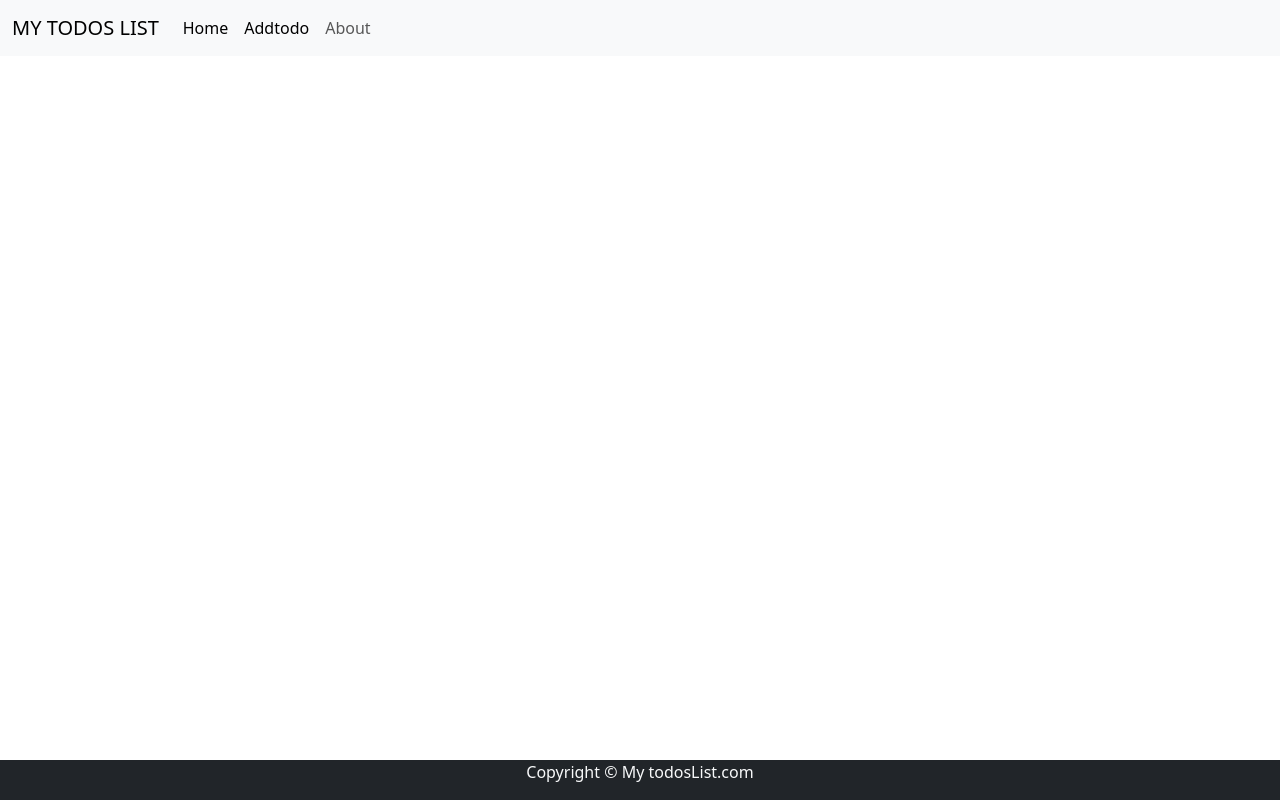
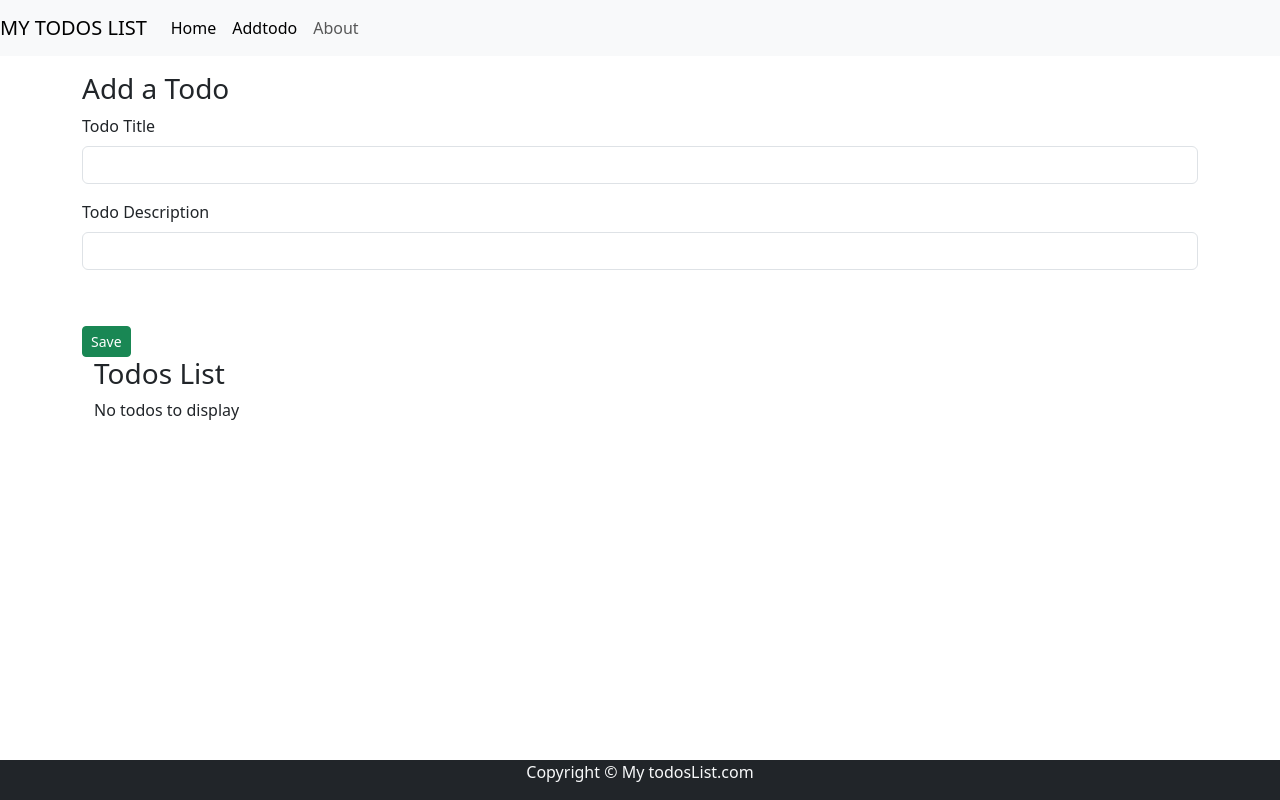
Before and after one commit to Harsh-ux-del/alpha, a React (Create React App) app: page /addtodo in a window 1280 px wide. Built offline with nearby package versions, Linux system fonts and the light colour scheme.

Commit message:
Again updated

```diff
--- a/src/App.js
+++ b/src/App.js
@@ -1,23 +1,25 @@
 
-import './App.css';
+import "./App.css";
 import Header from "./MyComponents/Header";
-import { Footer } from './MyComponents/Footer';
-import  About  from './MyComponents/About';
-import { BrowserRouter as Router,Routes,Route } from "react-router-dom";
+import { Footer } from "./MyComponents/Footer";
+import About from "./MyComponents/About";
+import  Addtodo  from "./MyComponents/Addtodo";
+import { BrowserRouter as Router, Routes, Route } from "react-router-dom";
 import Home from "./MyComponents/Home";
-function App (){
+function App() {
   return (
     <>
       <Router>
         <Header title="MY TODOS LIST" searchbar={false} />
         <Routes>
-            <Route path ="/" element={<Home />} />
-            <Route path ="/todos" element={<todos />} />
-            <Route path ="/about" element={<About />} />
-          </Routes>
-          <Footer/>
-          </Router>
-        </>
+          <Route path="/" element={<Home />} />
+          <Route path="/addtodo" element={<Addtodo />} />
+          <Route path="/about" element={<About />} />
+        </Routes>
+        <Footer />
+      </Router>
+    </>
+
   );
 };
 export default App;
--- a/src/MyComponents/Addtodo.js
+++ b/src/MyComponents/Addtodo.js
@@ -1,7 +1,7 @@
-import { Alert } from 'bootstrap';
-import { useState, useEffect } from 'react'
-import Todos from './Todos';
-export const AddTodo = () => {
+import { Alert } from "bootstrap";
+import { useState, useEffect } from "react"
+import Todos from "./Todos";
+export const Addtodo = () => {
     let initTodo;
     if (localStorage.getItem("todos") === null) {
         initTodo = [];
@@ -35,7 +35,7 @@ export const AddTodo = () => {
             sno: sno,
             title: title,
             desc: desc,
-        }
+        };
         setTodos([...todos, myTodo]);
         console.log(myTodo);
     }
@@ -56,7 +56,7 @@ export const AddTodo = () => {
             <form onSubmit={submit}>
                 <div className="mb-3">
                     <label htmlFor="Title" className="form-label">Todo Title</label>
-                    <input type="text" value={title} onChange={(e) => { setTitle(e.target.value) }} className="form-control" id="Title" aria-describedby="writtenstatement" />
+                    <input type="text" value={title} onChange={(e) => { setTitle(e.target.value) }} className="form-control" id="Title" aria-describedby="emailHelp" />
                 </div>
                 <div className="mb-3">
                     <label htmlFor="Desc" className="form-label">Todo Description</label>
--- a/src/MyComponents/Header.js
+++ b/src/MyComponents/Header.js
@@ -1,15 +1,11 @@
-import React from 'react'
-import PropTypes from 'prop-types'
+import React from "react"
+import PropTypes from "prop-types"
 import { Link } from "react-router-dom";
 export default function Header(props) {
     return (
         <>
-            <nav className="navbar navbar-expand-lg bg-body-tertiary">
-                <div className="container-fluid">
+            <nav className="navbar navbar-expand-lg d-flex justify-content-start items-center space-x-2 bg-body-tertiary">
                     <Link className="navbar-brand" to="/">MY TODOS LIST</Link>
-                    <button className="navbar-toggler" type="button" data-bs-toggle="collapse" data-bs-target="#navbarSupportedContent" aria-controls="navbarSupportedContent" aria-expanded="false" aria-label="Toggle navigation">
-                        <span className="navbar-toggler-icon"></span>
-                    </button>
                     <div className="collapse navbar-collapse" id="navbarSupportedContent">
                         <ul className="navbar-nav me-auto mb-2 mb-lg-0">
                             <li className="nav-item">
@@ -23,7 +19,6 @@ export default function Header(props) {
                             </li>
                         </ul>
                     </div>
-                </div>
             </nav>
         </>
     )
--- a/src/MyComponents/TodoItem.js
+++ b/src/MyComponents/TodoItem.js
@@ -2,10 +2,13 @@ import React from 'react'
 
 export const TodoItem = ({todo, onDelete}) => {
     return (
-        <div>
+        <div className=" justify-content-between align-items-center my-3 bg-light p-3 rounded"
+      style={{
+        display: "flex",
+      }} >
             <h4>{todo.title}</h4>
             <p>{todo.desc}</p>
-           <button className="btn btn-sm btn-danger" onClick={()=>onDelete( todo)} >Delete{""} </button>
+           <button className="btn btn-sm btn-danger" onClick={()=>onDelete(todo)} >Delete{""} </button>
         </div>
     );
 } ;
```
